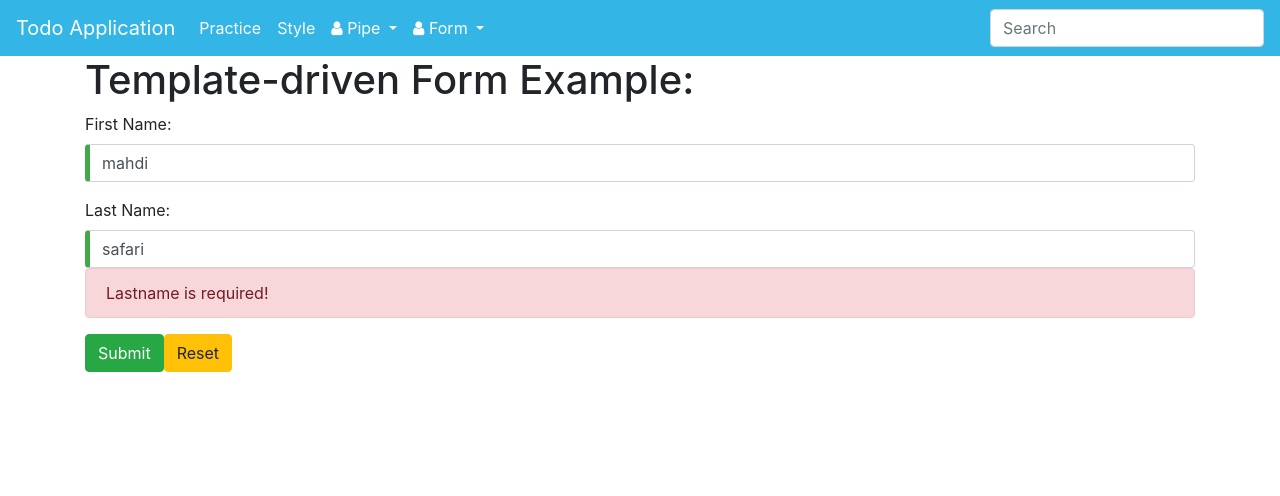
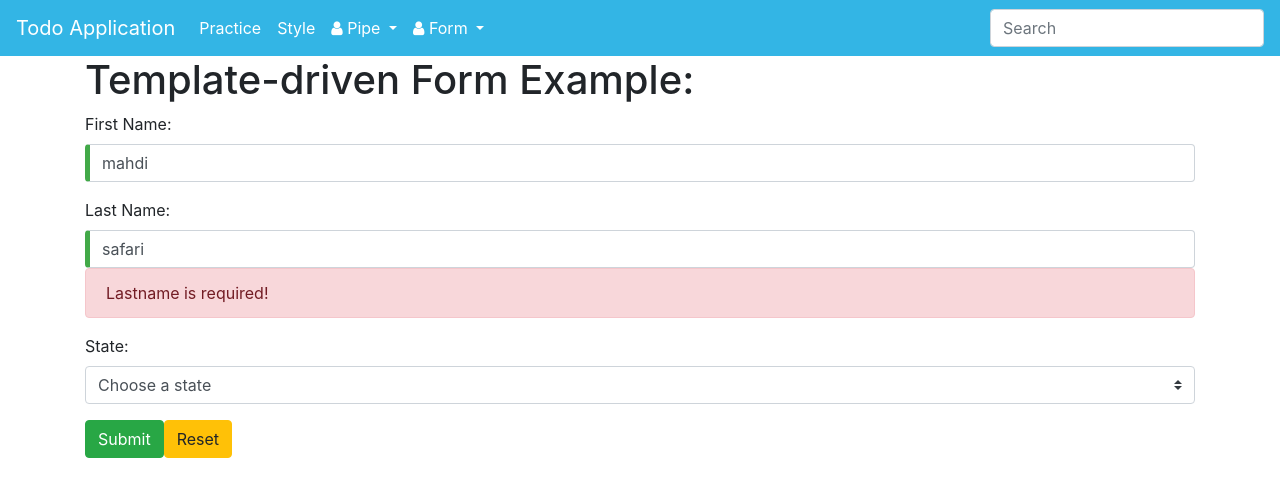
Before and after one commit to msafarigit/DreamApp, an Angular app: page /templateDrivenForm in a window 1280 px wide. Shown: the top 496 px of the page. Built offline with nearby package versions, Linux system fonts and the light colour scheme.

Commit message:
add formGroup with formControlName

```diff
--- a/src/app/component/model-driven-form/model-driven-form.component.html
+++ b/src/app/component/model-driven-form/model-driven-form.component.html
@@ -1,26 +1,24 @@
 <div class="container">
   <h1>Reactive Form Example:</h1>
-  <form class="col-md-6 offset-md-3 text-center border border-light p-4">
+  <form class="col-md-6 offset-md-3 text-center border border-light p-4" [formGroup]="signupForm" (ngSubmit)="onSubmit()">
     <p class="h4 mb-4">Sign up</p>
 
     <div class="form-row mb-4">
       <div class="col">
-        <input type="text" class="form-control" placeholder="First name" [formControl]="name" />
+        <!-- <input type="text" class="form-control" placeholder="First name" [formControl]="firstName" /> without formGroup-->
+        <input type="text" class="form-control" placeholder="First name" formControlName="firstName" />
       </div>
       <div class="col">
-        <input type="text" class="form-control" placeholder="Last name" />
+        <input type="text" class="form-control" placeholder="Last name" formControlName="lastName" />
       </div>
     </div>
 
     <input type="email" class="form-control mb-4" placeholder="E-mail" />
 
     <label>Subject</label>
-    <select class="browser-default custom-select mb-4">
+    <select class="browser-default custom-select mb-4" formControlName="subject">
       <option value="" disabled>Choose option</option>
-      <option value="1" selected>Feedback</option>
-      <option value="2">Report a bug</option>
-      <option value="3">Feature request</option>
-      <option value="4">Feature request</option>
+      <option *ngFor="let subject of subjects" [ngValue]="subject.id">{{subject.name}}</option>
     </select>
 
     <input type="password" id="defaultRegisterFormPassword" class="form-control" placeholder="Password"
@@ -40,7 +38,7 @@
       <label class="custom-control-label" for="defaultRegisterFormNewsletter">Subscribe to our newsletter</label>
     </div>
 
-    <button class="btn btn-info my-4 btn-block" type="submit">Sign in</button>
+    <button class="btn btn-info my-4 btn-block" type="submit" [disabled]="!signupForm.valid">Sign in</button>
     <hr>
 
     <p>By clicking <em>Sign up</em> you agree to our <a href="" target="_blank">terms of service</a>
--- a/src/app/component/model-driven-form/model-driven-form.component.ts
+++ b/src/app/component/model-driven-form/model-driven-form.component.ts
@@ -1,5 +1,5 @@
 import { Component } from '@angular/core';
-import { AbstractControl, FormControl } from '@angular/forms';
+import { AbstractControl, FormControl, FormGroup } from '@angular/forms';
 
 @Component({
   selector: 'app-model-driven-form',
@@ -7,14 +7,32 @@ import { AbstractControl, FormControl } from '@angular/forms';
   styleUrls: ['./model-driven-form.component.scss']
 })
 export class ModelDrivenFormComponent {
+  subjects = [
+    {name: 'Feedback', id: 1},
+    {name: 'Report a bug', id: 2},
+    {name: 'Feature request', id: 3}
+  ];
 
-  name: AbstractControl;
+  // firstName: AbstractControl;
+  signupForm: AbstractControl;
 
   constructor() {
-    this.name = new FormControl('Mahdi');
+    // this.firstName = new FormControl('Mahdi');
+    this.signupForm = new FormGroup({
+      firstName: new FormControl('Mahdi'),
+      lastName: new FormControl('Safari'),
+      // subject: new FormControl(this.subjects[0])
+      subject: new FormControl()
+    });
   }
 
+  onSubmit() {
+    alert(JSON.stringify(this.signupForm.value));
+  }
 
+  // updateFirstName() {
+  //   this.firstName.setValue('Ali');
+  // }
 }
 
 /*
--- a/src/app/component/template-driven-form/template-driven-form.component.html
+++ b/src/app/component/template-driven-form/template-driven-form.component.html
@@ -15,6 +15,15 @@
         Lastname is required!
       </div>
     </div>
+    <div class="form-group">
+      <label for="state" class="control-label">State:</label>
+      <select class="custom-select" name="state" ngModel>
+        <option value="" disabled>Choose a state</option>
+        <option *ngFor="let state of states" [ngValue]="state">
+          {{ state.abbrev }}
+        </option>
+      </select>
+    </div>
     <div class="alert alert-success" *ngIf="form.valid && form.submitted">
       Form data is submitted.
     </div>
--- a/src/app/component/template-driven-form/template-driven-form.component.ts
+++ b/src/app/component/template-driven-form/template-driven-form.component.ts
@@ -28,6 +28,13 @@ export class TemplateDrivenFormComponent implements OnInit {
   @ViewChild('name', { static: false }) firstName: ElementRef;
 
   person: Person;
+  states = [
+    {name: 'Arizona', abbrev: 'AZ'},
+    {name: 'California', abbrev: 'CA'},
+    {name: 'Colorado', abbrev: 'CO'},
+    {name: 'New York', abbrev: 'NY'},
+    {name: 'Pennsylvania', abbrev: 'PA'},
+  ];
 
   constructor() {
     this.person = new Person(5, 'mahdi', 'safari');
```
